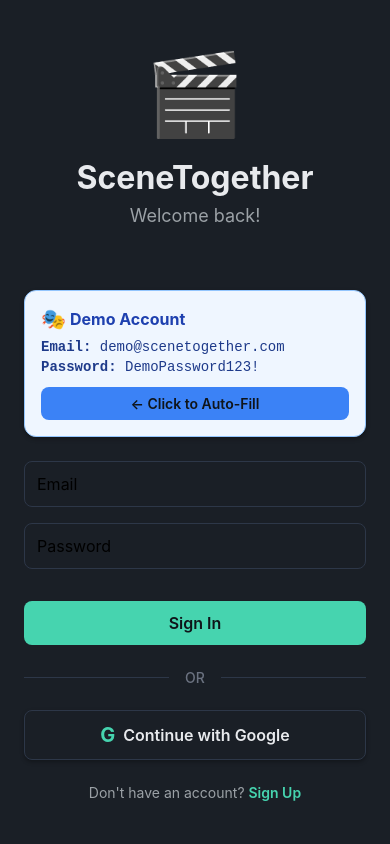
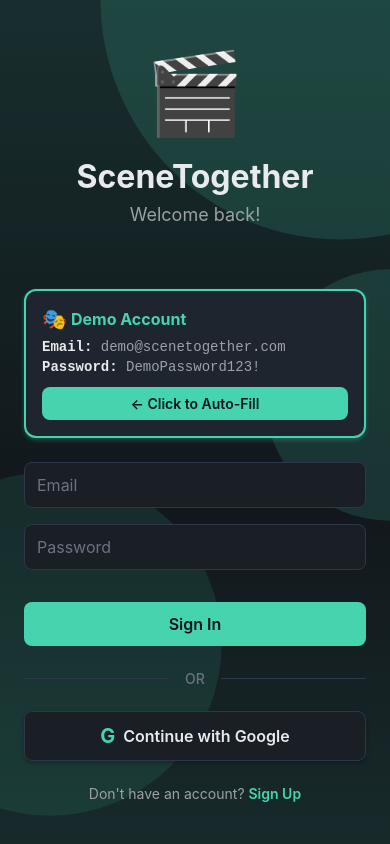
Before and after one commit to kevpstephens/scene-together, a React Native app in the folder mobile/: screen /Login in a window 390 px wide. Built offline with nearby package versions, Linux system fonts and the light colour scheme; no server answers; what expo-web-browser would draw is missing.

Commit message:
feat: enhance GradientBackground component to support children as props for flexible usage; update ProfileScreen, LoginScreen, and SignUpScreen to utilize GradientBackground for improved visual consistency; refactor layout in various screens for better structure

```diff
--- a/mobile/src/components/GradientBackground.tsx
+++ b/mobile/src/components/GradientBackground.tsx
@@ -3,7 +3,11 @@
 import { LinearGradient } from "expo-linear-gradient";
 import { theme } from "../theme";
 
-export default function GradientBackground() {
+interface Props {
+  children?: React.ReactNode;
+}
+
+export default function GradientBackground({ children }: Props) {
   const animatedValue = useRef(new Animated.Value(0)).current;
   const scaleAnim1 = useRef(new Animated.Value(1)).current;
   const scaleAnim2 = useRef(new Animated.Value(1)).current;
@@ -82,20 +86,25 @@
     ],
   });
 
+  // If no children, render as standalone background (for screens that already have layout)
+  if (!children) {
     return (
-    <Animated.View style={[styles.container, { backgroundColor }]}>
+      <Animated.View
+        style={[styles.standaloneContainer, { backgroundColor }]}
+        pointerEvents="none"
+      >
         <LinearGradient
           colors={[
-          "rgba(70, 212, 175, 0.12)", // Turquoise with slightly higher opacity for dark mode
-          "rgba(47, 169, 137, 0.08)", // Darker teal
+            "rgba(70, 212, 175, 0.12)",
+            "rgba(47, 169, 137, 0.08)",
             "transparent",
             "rgba(70, 212, 175, 0.10)",
           ]}
           locations={[0, 0.3, 0.6, 1]}
           style={styles.gradient}
+          pointerEvents="none"
         />
 
-      {/* Animated decorative circles with breathing effect */}
         <Animated.View
           style={[
             styles.circle,
@@ -121,10 +130,63 @@
     );
   }
 
+  // If children provided, render as wrapper (for auth screens)
+  return (
+    <View style={styles.wrapper}>
+      <Animated.View
+        style={[styles.container, { backgroundColor }]}
+        pointerEvents="none"
+      >
+        <LinearGradient
+          colors={[
+            "rgba(70, 212, 175, 0.12)",
+            "rgba(47, 169, 137, 0.08)",
+            "transparent",
+            "rgba(70, 212, 175, 0.10)",
+          ]}
+          locations={[0, 0.3, 0.6, 1]}
+          style={styles.gradient}
+          pointerEvents="none"
+        />
+
+        <Animated.View
+          style={[
+            styles.circle,
+            styles.circle1,
+            { transform: [{ scale: scaleAnim1 }] },
+          ]}
+        />
+        <Animated.View
+          style={[
+            styles.circle,
+            styles.circle2,
+            { transform: [{ scale: scaleAnim2 }] },
+          ]}
+        />
+        <Animated.View
+          style={[
+            styles.circle,
+            styles.circle3,
+            { transform: [{ scale: scaleAnim3 }] },
+          ]}
+        />
+      </Animated.View>
+      {children}
+    </View>
+  );
+}
+
 const styles = StyleSheet.create({
+  wrapper: {
+    flex: 1,
+    overflow: "hidden",
+  },
+  standaloneContainer: {
+    ...StyleSheet.absoluteFillObject,
+    zIndex: -1,
+  },
   container: {
     ...StyleSheet.absoluteFillObject,
-    zIndex: -1,
   },
   gradient: {
     ...StyleSheet.absoluteFillObject,
--- a/mobile/src/screens/ProfileScreen.tsx
+++ b/mobile/src/screens/ProfileScreen.tsx
@@ -21,6 +21,7 @@
 import { theme } from "../theme";
 import { api } from "../services/api";
 import type { Event } from "../types";
+import GradientBackground from "../components/GradientBackground";
 
 type RSVP = {
   id: string;
@@ -63,9 +64,12 @@
   // Show loading state while user data is being fetched
   if (loading || !user) {
     return (
+      <View style={styles.wrapper}>
+        <GradientBackground />
         <View style={[styles.container, styles.centerContent]}>
           <ActivityIndicator size="large" color={theme.colors.primary} />
           <Text style={styles.loadingText}>Loading profile...</Text>
+        </View>
       </View>
     );
   }
@@ -117,6 +121,8 @@
   };
 
   return (
+    <View style={styles.wrapper}>
+      <GradientBackground />
       <ScrollView style={styles.container}>
         <View style={styles.content}>
           {userProfile?.avatarUrl ? (
@@ -209,13 +215,16 @@
           </TouchableOpacity>
         </View>
       </ScrollView>
+    </View>
   );
 }
 
 const styles = StyleSheet.create({
+  wrapper: {
+    flex: 1,
+  },
   container: {
     flex: 1,
-    backgroundColor: theme.colors.background,
   },
   content: {
     padding: theme.spacing.base,
--- a/mobile/src/screens/admin/AdminDashboardScreen.tsx
+++ b/mobile/src/screens/admin/AdminDashboardScreen.tsx
@@ -191,10 +191,11 @@
     maxWidth: theme.layout.maxWidth,
     flexDirection: "row",
     flexWrap: "wrap",
-    gap: theme.spacing.base,
+    justifyContent: "space-between",
     marginBottom: theme.spacing.xl,
   },
   statCard: {
+    marginBottom: theme.spacing.base,
     flex: 1,
     minWidth: 100,
     padding: theme.spacing.lg,
--- a/mobile/src/screens/admin/AdminEventCreateScreen.tsx
+++ b/mobile/src/screens/admin/AdminEventCreateScreen.tsx
@@ -512,7 +512,7 @@
   },
   formRow: {
     flexDirection: "row",
-    gap: theme.spacing.base,
+    justifyContent: "space-between",
   },
   label: {
     fontSize: theme.typography.fontSize.sm,
@@ -541,7 +541,7 @@
   },
   actions: {
     flexDirection: "row",
-    gap: theme.spacing.base,
+    justifyContent: "space-between",
     marginTop: theme.spacing.xl,
     marginBottom: theme.spacing.xl,
   },
--- a/mobile/src/screens/admin/AdminEventEditScreen.tsx
+++ b/mobile/src/screens/admin/AdminEventEditScreen.tsx
@@ -444,7 +444,7 @@
   },
   formRow: {
     flexDirection: "row",
-    gap: theme.spacing.base,
+    justifyContent: "space-between",
   },
   label: {
     fontSize: theme.typography.fontSize.sm,
@@ -473,7 +473,7 @@
   },
   actions: {
     flexDirection: "row",
-    gap: theme.spacing.base,
+    justifyContent: "space-between",
     marginTop: theme.spacing.xl,
     marginBottom: theme.spacing.xl,
   },
--- a/mobile/src/screens/admin/AdminEventsScreen.tsx
+++ b/mobile/src/screens/admin/AdminEventsScreen.tsx
@@ -244,8 +244,11 @@
 
   if (loading) {
     return (
-      <View style={styles.centered}>
-        <ActivityIndicator size="large" color={theme.colors.primary} />
+      <View style={styles.container}>
+        <GradientBackground />
+        <View style={styles.centered}>
+          <ActivityIndicator size="large" color={theme.colors.primary} />
+        </View>
       </View>
     );
   }
@@ -326,22 +329,20 @@
 const styles = StyleSheet.create({
   container: {
     flex: 1,
-    backgroundColor: theme.colors.background,
   },
   contentWrapper: {
     flex: 1,
-    alignItems: "center",
+    ...(Platform.OS === "web" && { alignItems: "center" }),
   },
   centered: {
     flex: 1,
     justifyContent: "center",
     alignItems: "center",
-    backgroundColor: theme.colors.background,
   },
   list: {
     padding: theme.spacing.base,
     width: "100%",
-    maxWidth: theme.layout.maxWidth,
+    ...(Platform.OS === "web" && { maxWidth: theme.layout.maxWidth }),
   },
   emptyContainer: {
     flexGrow: 1,
@@ -368,6 +369,7 @@
     textAlign: "center",
   },
   card: {
+    width: "100%",
     backgroundColor: theme.colors.surface,
     borderRadius: theme.borderRadius.xl,
     padding: theme.spacing.base,
@@ -434,15 +436,16 @@
   },
   actions: {
     flexDirection: "row",
-    gap: theme.spacing.sm,
+    justifyContent: "space-between",
   },
   actionButton: {
     flex: 1,
     flexDirection: "row",
     alignItems: "center",
     justifyContent: "center",
-    gap: theme.spacing.xs,
     paddingVertical: theme.spacing.sm,
+    paddingHorizontal: theme.spacing.xs,
+    marginHorizontal: theme.spacing.xxs,
     borderRadius: theme.borderRadius.md,
   },
   actionButtonPrimary: {
@@ -458,9 +461,10 @@
     opacity: 0.5,
   },
   actionButtonText: {
-    fontSize: theme.typography.fontSize.sm,
+    fontSize: theme.typography.fontSize.xs,
     fontWeight: theme.typography.fontWeight.semibold,
     color: "#fff",
+    marginLeft: 4,
   },
   actionButtonTextSecondary: {
     color: theme.colors.primary,
@@ -512,11 +516,12 @@
   },
   modalButtons: {
     flexDirection: "row",
-    gap: theme.spacing.base,
+    justifyContent: "space-between",
   },
   modalButton: {
     flex: 1,
     paddingVertical: theme.spacing.md,
+    marginHorizontal: theme.spacing.xs / 2,
     borderRadius: theme.borderRadius.lg,
     alignItems: "center",
   },
--- a/mobile/src/screens/auth/LoginScreen.tsx
+++ b/mobile/src/screens/auth/LoginScreen.tsx
@@ -9,6 +9,7 @@
   KeyboardAvoidingView,
   Platform,
 } from "react-native";
+import GradientBackground from "../../components/GradientBackground";
 import { useNavigation } from "@react-navigation/native";
 import { NativeStackNavigationProp } from "@react-navigation/native-stack";
 import { AuthStackParamList } from "../../navigation/types";
@@ -69,6 +70,7 @@
   };
 
   return (
+    <GradientBackground>
       <KeyboardAvoidingView
         style={styles.container}
         behavior={Platform.OS === "ios" ? "padding" : "height"}
@@ -92,7 +94,10 @@
               <Text style={styles.demoLabel}>Password: </Text>
               DemoPassword123!
             </Text>
-          <TouchableOpacity style={styles.demoButton} onPress={handleDemoFill}>
+            <TouchableOpacity
+              style={styles.demoButton}
+              onPress={handleDemoFill}
+            >
               <Text style={styles.demoButtonText}>← Click to Auto-Fill</Text>
             </TouchableOpacity>
           </View>
@@ -101,6 +106,7 @@
             <TextInput
               style={styles.input}
               placeholder="Email"
+              placeholderTextColor={theme.colors.text.tertiary}
               value={email}
               onChangeText={setEmail}
               autoCapitalize="none"
@@ -110,6 +116,7 @@
             <TextInput
               style={styles.input}
               placeholder="Password"
+              placeholderTextColor={theme.colors.text.tertiary}
               value={password}
               onChangeText={setPassword}
               secureTextEntry
@@ -160,13 +167,13 @@
           </TouchableOpacity>
         </View>
       </KeyboardAvoidingView>
+    </GradientBackground>
   );
 }
 
 const styles = StyleSheet.create({
   container: {
     flex: 1,
-    backgroundColor: theme.colors.surface,
   },
   content: {
     flex: 1,
@@ -201,6 +208,7 @@
     marginBottom: theme.spacing.base,
     fontSize: theme.typography.fontSize.base,
     backgroundColor: theme.colors.surface,
+    color: theme.colors.text.primary,
   },
   button: {
     backgroundColor: theme.colors.primary,
@@ -255,7 +263,9 @@
     paddingVertical: theme.spacing.md,
     paddingHorizontal: theme.spacing.xl,
     borderRadius: theme.borderRadius.md,
-    ...theme.shadows.sm,
+    ...(Platform.OS === "web"
+      ? { boxShadow: "0px 2px 4px rgba(0, 0, 0, 0.3)" }
+      : theme.shadows.sm),
   },
   googleIcon: {
     fontSize: theme.typography.fontSize.xl,
@@ -269,15 +279,17 @@
     fontWeight: theme.typography.fontWeight.semibold,
   },
   demoBanner: {
-    backgroundColor: "#EFF6FF", // Light blue background
-    borderWidth: 1,
-    borderColor: "#93C5FD", // Blue border
+    backgroundColor: theme.colors.surfaceElevated,
+    borderWidth: 2,
+    borderColor: theme.colors.primary,
     borderRadius: theme.borderRadius.lg,
     padding: theme.spacing.base,
     marginBottom: theme.spacing.lg,
     width: "100%",
     maxWidth: 400,
-    ...theme.shadows.sm,
+    ...(Platform.OS === "web"
+      ? { boxShadow: "0px 2px 4px rgba(70, 212, 175, 0.3)" }
+      : theme.shadows.sm),
   },
   demoHeader: {
     flexDirection: "row",
@@ -291,19 +303,20 @@
   demoTitle: {
     fontSize: theme.typography.fontSize.base,
     fontWeight: theme.typography.fontWeight.bold,
-    color: "#1E40AF", // Blue text
+    color: theme.colors.primary,
   },
   demoText: {
     fontSize: theme.typography.fontSize.sm,
-    color: "#1E3A8A", // Dark blue
+    color: theme.colors.text.secondary,
     marginBottom: theme.spacing.xs,
     fontFamily: Platform.OS === "ios" ? "Courier" : "monospace",
   },
   demoLabel: {
     fontWeight: theme.typography.fontWeight.semibold,
+    color: theme.colors.text.primary,
   },
   demoButton: {
-    backgroundColor: "#3B82F6", // Blue button
+    backgroundColor: theme.colors.primary,
     paddingVertical: theme.spacing.sm,
     paddingHorizontal: theme.spacing.base,
     borderRadius: theme.borderRadius.md,
--- a/mobile/src/screens/auth/SignUpScreen.tsx
+++ b/mobile/src/screens/auth/SignUpScreen.tsx
@@ -10,6 +10,7 @@
   Platform,
   ScrollView,
 } from "react-native";
+import GradientBackground from "../../components/GradientBackground";
 import { useNavigation } from "@react-navigation/native";
 import { NativeStackNavigationProp } from "@react-navigation/native-stack";
 import { AuthStackParamList } from "../../navigation/types";
@@ -73,6 +74,7 @@
   };
 
   return (
+    <GradientBackground>
       <KeyboardAvoidingView
         style={styles.container}
         behavior={Platform.OS === "ios" ? "padding" : "height"}
@@ -90,6 +92,7 @@
               <TextInput
                 style={styles.input}
                 placeholder="Name"
+                placeholderTextColor={theme.colors.text.tertiary}
                 value={name}
                 onChangeText={setName}
                 autoCapitalize="words"
@@ -98,6 +101,7 @@
               <TextInput
                 style={styles.input}
                 placeholder="Email"
+                placeholderTextColor={theme.colors.text.tertiary}
                 value={email}
                 onChangeText={setEmail}
                 autoCapitalize="none"
@@ -107,6 +111,7 @@
               <TextInput
                 style={styles.input}
                 placeholder="Password"
+                placeholderTextColor={theme.colors.text.tertiary}
                 value={password}
                 onChangeText={setPassword}
                 secureTextEntry
@@ -115,6 +120,7 @@
               <TextInput
                 style={styles.input}
                 placeholder="Confirm Password"
+                placeholderTextColor={theme.colors.text.tertiary}
                 value={confirmPassword}
                 onChangeText={setConfirmPassword}
                 secureTextEntry
@@ -166,13 +172,13 @@
           </View>
         </ScrollView>
       </KeyboardAvoidingView>
+    </GradientBackground>
   );
 }
 
 const styles = StyleSheet.create({
   container: {
     flex: 1,
-    backgroundColor: theme.colors.surface,
   },
   scrollContent: {
     flexGrow: 1,
@@ -210,6 +216,7 @@
     marginBottom: theme.spacing.base,
     fontSize: theme.typography.fontSize.base,
     backgroundColor: theme.colors.surface,
+    color: theme.colors.text.primary,
   },
   button: {
     backgroundColor: theme.colors.primary,
@@ -264,7 +271,9 @@
     paddingVertical: theme.spacing.md,
     paddingHorizontal: theme.spacing.xl,
     borderRadius: theme.borderRadius.md,
-    ...theme.shadows.sm,
+    ...(Platform.OS === "web"
+      ? { boxShadow: "0px 2px 4px rgba(0, 0, 0, 0.3)" }
+      : theme.shadows.sm),
   },
   googleIcon: {
     fontSize: theme.typography.fontSize.xl,
```
Lines whose indentation alone changed are shown as unchanged.
